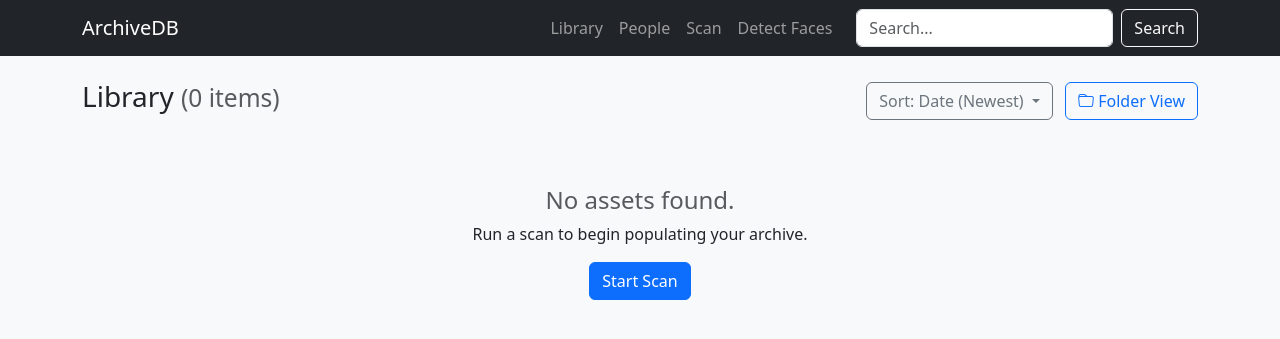
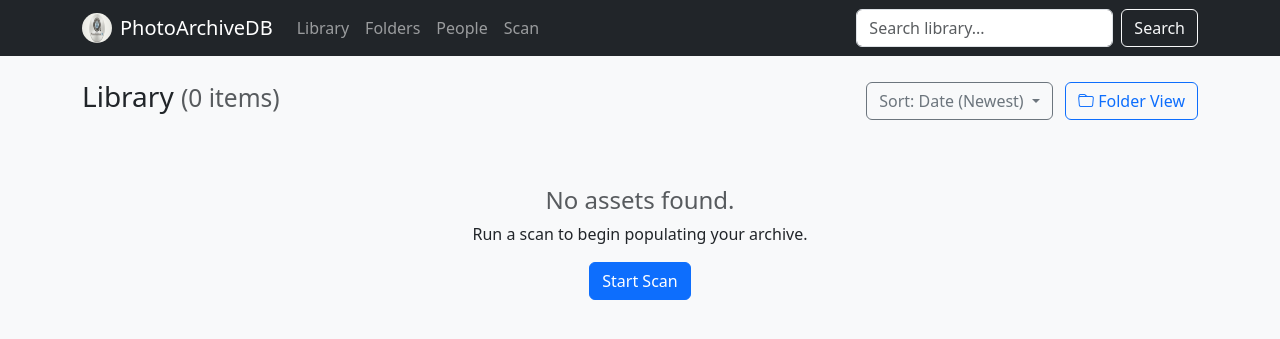
Before and after one commit to josephaschmoe/PhotoArchiveDB, a Flask app: page / in a window 1280 px wide. Shown: the top 339 px of the page. Run offline with Flask 3, Linux system fonts and the light colour scheme.

Commit message:
Added branding: Logo, Favicon, and About Modal

```diff
--- a/app/templates/base.html
+++ b/app/templates/base.html
@@ -32,27 +32,101 @@
 <body>
     <nav class="navbar navbar-expand-lg navbar-dark bg-dark mb-4">
         <div class="container">
-            <a class="navbar-brand" href="/">ArchiveDB</a>
+            <a class="navbar-brand d-flex align-items-center" href="#" data-bs-toggle="modal"
+                data-bs-target="#aboutModal" style="cursor: pointer;">
+                <img src="{{ url_for('static', filename='logo.png') }}" width="30" height="30"
+                    class="d-inline-block align-top me-2 rounded-circle" alt="Logo">
+                PhotoArchiveDB
+            </a>
             <button class="navbar-toggler" type="button" data-bs-toggle="collapse" data-bs-target="#navbarNav">
                 <span class="navbar-toggler-icon"></span>
             </button>
             <div class="collapse navbar-collapse" id="navbarNav">
-                <ul class="navbar-nav ms-auto">
-                    <li class="nav-item"><a class="nav-link" href="/">Library</a></li>
-                    <li class="nav-item"><a class="nav-link" href="/people">People</a></li>
-                    <li class="nav-item"><a class="nav-link" href="/scan">Scan</a></li>
-                    <li class="nav-item"><a class="nav-link" href="/process_faces">Detect Faces</a></li>
+                <ul class="navbar-nav me-auto">
+                    <li class="nav-item">
+                        <a class="nav-link" href="{{ url_for('main.index') }}">Library</a>
+                    </li>
+                    <li class="nav-item">
+                        <a class="nav-link" href="{{ url_for('main.browse_folders') }}">Folders</a>
+                    </li>
+                    <li class="nav-item">
+                        <a class="nav-link" href="{{ url_for('main.people') }}">People</a>
+                    </li>
+                    <li class="nav-item">
+                        <a class="nav-link" href="{{ url_for('main.scan') }}">Scan</a>
+                    </li>
                 </ul>
-                <form class="d-flex ms-3" action="{{ url_for('main.search') }}" method="GET">
-                    {% if current_path or path_filter %}
-                    <input type="hidden" name="path_filter" value="{{ current_path or path_filter }}">
+                <form class="d-flex" action="{{ url_for('main.search') }}" method="GET">
+                    {% if request.path == '/folders' and current_path %}
+                    <input type="hidden" name="path_filter" value="{{ current_path }}">
+                    <input class="form-control me-2" type="search" placeholder="Search in this folder..."
+                        aria-label="Search" name="q" value="{{ search_query or '' }}">
+                    {% else %}
+                    <input class="form-control me-2" type="search" placeholder="Search library..." aria-label="Search"
+                        name="q" value="{{ search_query or '' }}">
                     {% endif %}
-                    <input class="form-control me-2" type="search" name="q" placeholder="Search..." aria-label="Search">
                     <button class="btn btn-outline-light" type="submit">Search</button>
                 </form>
             </div>
         </div>
     </nav>
+
+    <!-- About Modal -->
+    <div class="modal fade" id="aboutModal" tabindex="-1" aria-labelledby="aboutModalLabel" aria-hidden="true">
+        <div class="modal-dialog modal-dialog-centered">
+            <div class="modal-content">
+                <div class="modal-header border-0 pb-0">
+                    <button type="button" class="btn-close" data-bs-dismiss="modal" aria-label="Close"></button>
+                </div>
+                <div class="modal-body text-center pt-0">
+                    <img src="{{ url_for('static', filename='logo.png') }}" alt="PhotoArchiveDB Logo"
+                        class="img-fluid mb-3 rounded-circle" style="max-width: 120px;">
+                    <h3 class="mb-1">PhotoArchiveDB</h3>
+                    <p class="text-muted small mb-4">Your History, De-Siloed.</p>
+
+                    <div class="text-start px-3">
+                        <div class="d-flex align-items-start mb-3">
+                            <i class="bi bi-hdd-network text-primary fs-4 me-3"></i>
+                            <div>
+                                <h6 class="mb-0 fw-bold">Files First Philosophy</h6>
+                                <p class="small text-muted mb-0">Your photos stay in your folders. We don't hide them in
+                                    a proprietary database.</p>
+                            </div>
+                        </div>
+                        <div class="d-flex align-items-start mb-3">
+                            <i class="bi bi-tags text-success fs-4 me-3"></i>
+                            <div>
+                                <h6 class="mb-0 fw-bold">Deep Metadata</h6>
+                                <p class="small text-muted mb-0">Powered by ExifTool to read standard metadata, ensuring
+                                    your history is preserved.</p>
+                            </div>
+                        </div>
+                        <div class="d-flex align-items-start mb-3">
+                            <i class="bi bi-shield-lock text-info fs-4 me-3"></i>
+                            <div>
+                                <h6 class="mb-0 fw-bold">Private & Local</h6>
+                                <p class="small text-muted mb-0">Everything runs on your machine. No cloud
+                                    subscriptions, no data tracking.</p>
+                            </div>
+                        </div>
+                        <div class="d-flex align-items-start">
+                            <i class="bi bi-arrow-repeat text-warning fs-4 me-3"></i>
+                            <div>
+                                <h6 class="mb-0 fw-bold">Self-Healing Library</h6>
+                                <p class="small text-muted mb-0">Automatically tracks moved files and keeps your
+                                    organization intact.</p>
+                            </div>
+                        </div>
+                    </div>
+                </div>
+                <div class="modal-footer justify-content-center border-0">
+                    <small class="text-muted">Version 1.0.0 &bull; <a
+                            href="https://github.com/josephaschmoe/PhotoArchiveDB" target="_blank"
+                            class="text-decoration-none">GitHub</a></small>
+                </div>
+            </div>
+        </div>
+    </div>
 
     <div class="container">
         {% block content %}{% endblock %}
```
Also changed, not shown: README.md, app/static/logo.png (added).
